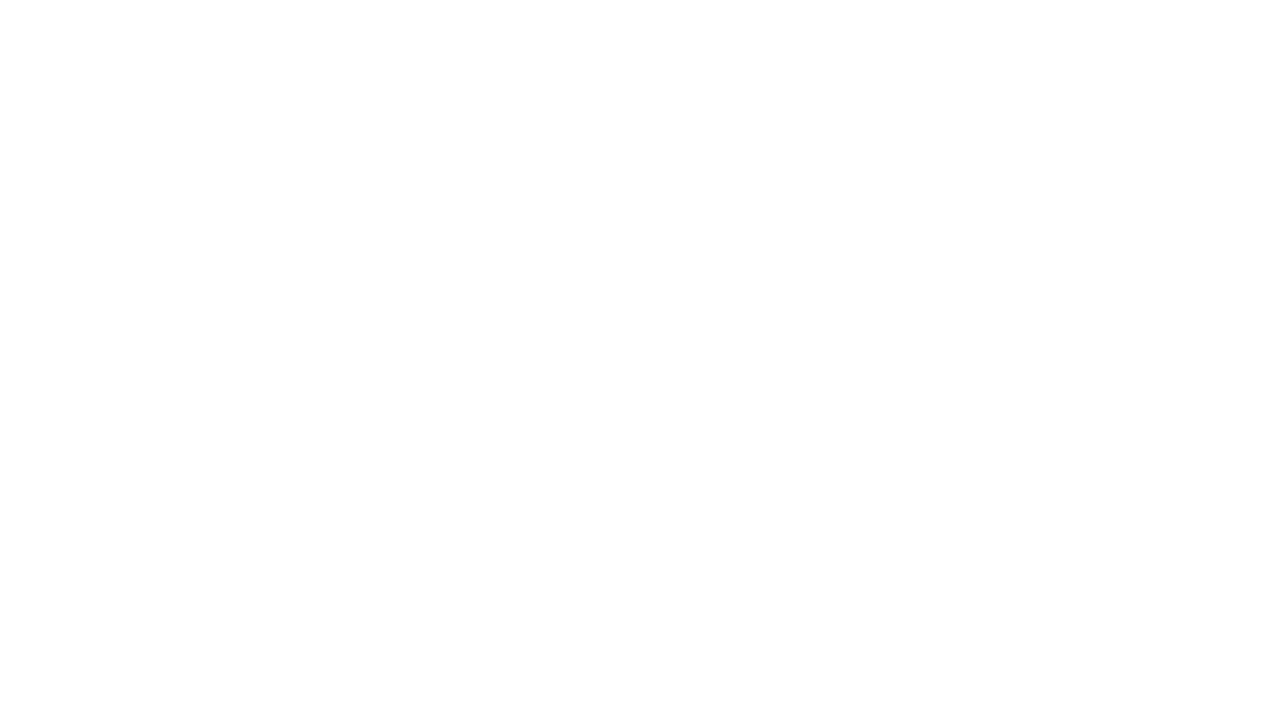
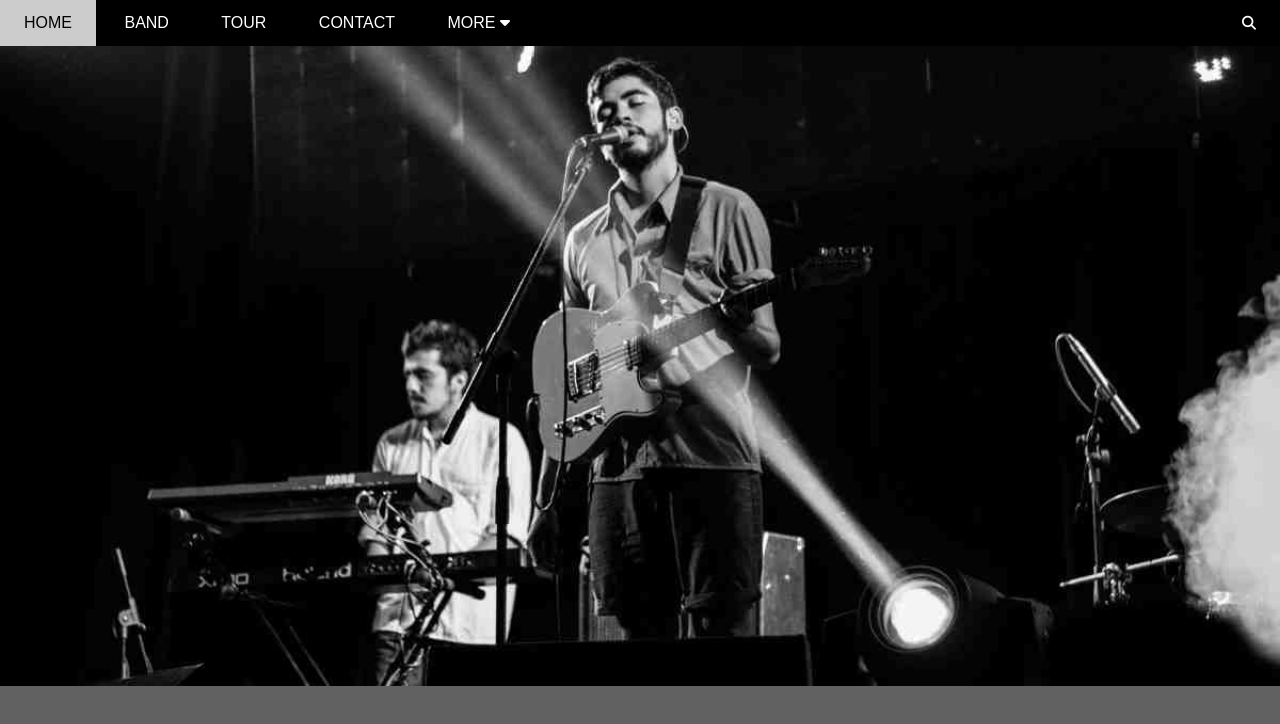
Before and after one commit to 21thDecember/theBand, a plain HTML site: page index.html in a window 1280 px wide. Shown: the top 724 px of the page. Drawn offline with Linux system fonts and the light colour scheme.

Commit message:
add header

```diff
--- /dev/null
+++ b/assets/css/style.css
@@ -0,0 +1,108 @@
+/* Reset CSS */
+* {
+    padding: 0;
+    margin: 0;
+    box-sizing: border-box;
+}
+
+html {
+    font-family: Arial, Helvetica, sans-serif;
+}
+
+#main {
+    background-color: #0e0e0ea7;
+    height: 2000px;
+    margin-top: 46px;
+}
+
+header {
+    height: 46px;
+    background-color: #000;
+    position: fixed;
+    top: 0;
+    left: 0;
+    right: 0;
+}
+
+#nav {
+    display: inline-block;
+}
+
+#nav li {
+    display: inline-block;
+    position: relative;
+}
+
+#nav > li > a {
+    color: #fff;
+    text-transform: uppercase;
+}
+
+
+#nav li a{
+    display: inline-block;
+    text-decoration: none;
+    line-height: 46px;
+    padding: 0 24px;
+}
+
+#nav li:hover .subnav {
+    display: block;
+}
+
+#nav .subnav li:hover a,
+#nav > li:hover > a{
+    background-color: #ccc;
+    color: #000;
+}
+
+#nav .subnav {
+    display: none;
+    position: absolute;
+    background-color: #fff;
+    box-shadow: 0 0 10px rgba(0, 0, 0, 0.3);
+    top: 100%;
+    left: 0;
+}
+
+#nav .subnav li {
+    width: 100%;
+    min-width: 160px;
+}
+
+#nav .subnav a {
+    color: #000;
+    width: 100%;
+    padding: 0 16px;
+    line-height: 38px;
+}
+
+header .search-btn {
+    line-height: 46px;
+    float: right;
+    padding: 0 24px;
+    transition: background-color 0.4s;
+}
+
+header .search-btn:hover {
+    background-color: #f44336;
+    cursor: pointer;
+}
+
+header .search-icon {
+    color: #fff;
+    font-size: 14px;
+}
+
+#slider {
+    padding-top: 50%;
+    background: url(/assets/img/chicago.jpg) top center / cover no-repeat;
+}
+
+#content {
+
+}
+
+footer {
+
+}
--- a/index.html
+++ b/index.html
@@ -4,9 +4,46 @@
     <meta charset="UTF-8">
     <meta http-equiv="X-UA-Compatible" content="IE=edge">
     <meta name="viewport" content="width=, initial-scale=1.0">
-    <title>Document</title>
+    <link rel="stylesheet" href="./assets/css/style.css">
+    <link rel="stylesheet" href="https://cdnjs.cloudflare.com/ajax/libs/font-awesome/6.4.0/css/all.min.css" integrity="sha512-iecdLmaskl7CVkqkXNQ/ZH/XLlvWZOJyj7Yy7tcenmpD1ypASozpmT/E0iPtmFIB46ZmdtAc9eNBvH0H/ZpiBw==" crossorigin="anonymous" referrerpolicy="no-referrer" />
+    <title>The Band</title>
 </head>
 <body>
-    <a class="ccbc"></a>
+    <div id="main">
+        <header>
+            <ul id="nav">
+                <li><a href="">Home</a></li>
+                <li><a href="">Band</a></li>
+                <li><a href="">Tour</a></li>
+                <li><a href="">Contact</a></li>
+                <li>
+                    <a href="">More
+                        <i class="fa-solid fa-caret-down"></i>
+                    </a>
+                    <ul class="subnav">
+                        <li><a href="">Merchandise</a></li>
+                        <li><a href="">Extras</a></li>
+                        <li><a href="">Media</a></li>
+                    </ul>
+                </li>
+            </ul>
+
+            <div class="search-btn">
+                <i class="search-icon fa-solid fa-magnifying-glass"></i>
+            </div>
+        </header>
+
+        <div id="slider">
+
+        </div>
+
+        <div id="content">
+
+        </div>
+
+        <footer>
+
+        </footer>
+    </div>
 </body>
 </html>
```
Also changed, not shown: assets/img/chicago.jpg (added).
